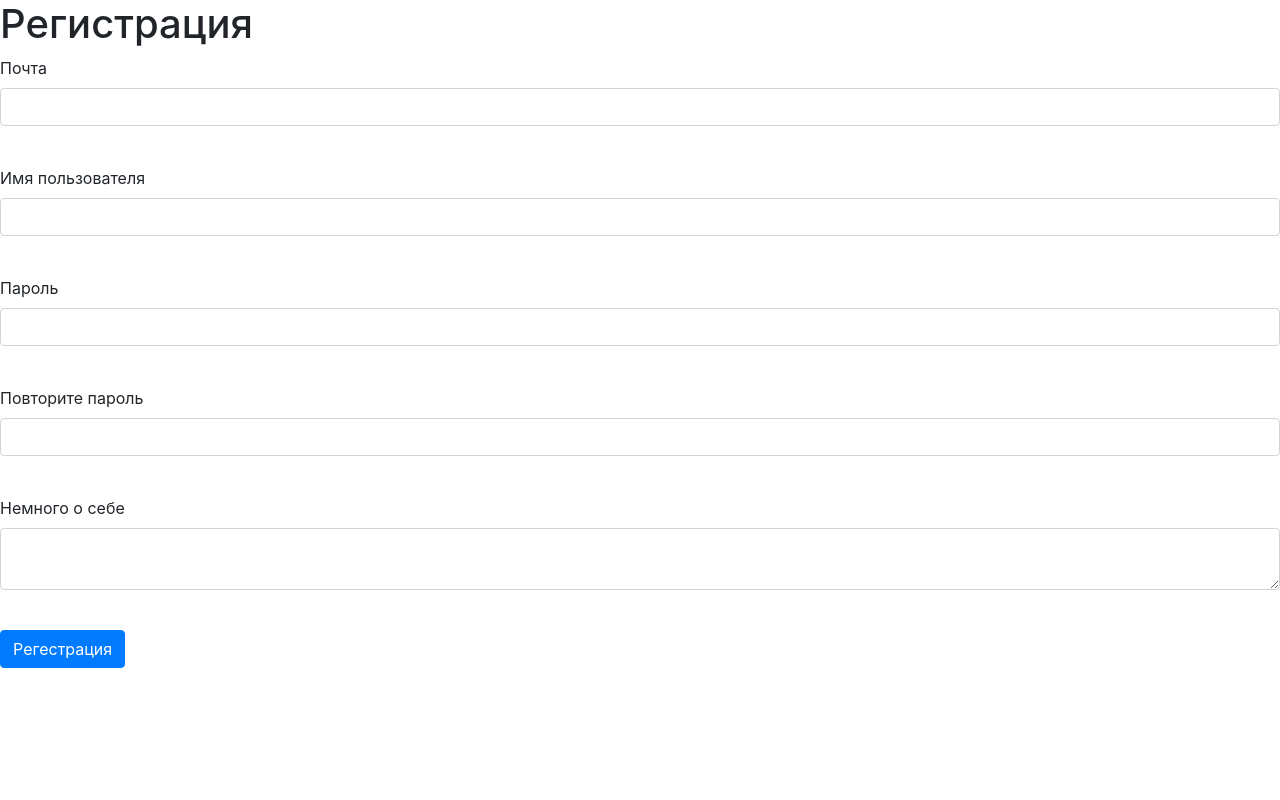
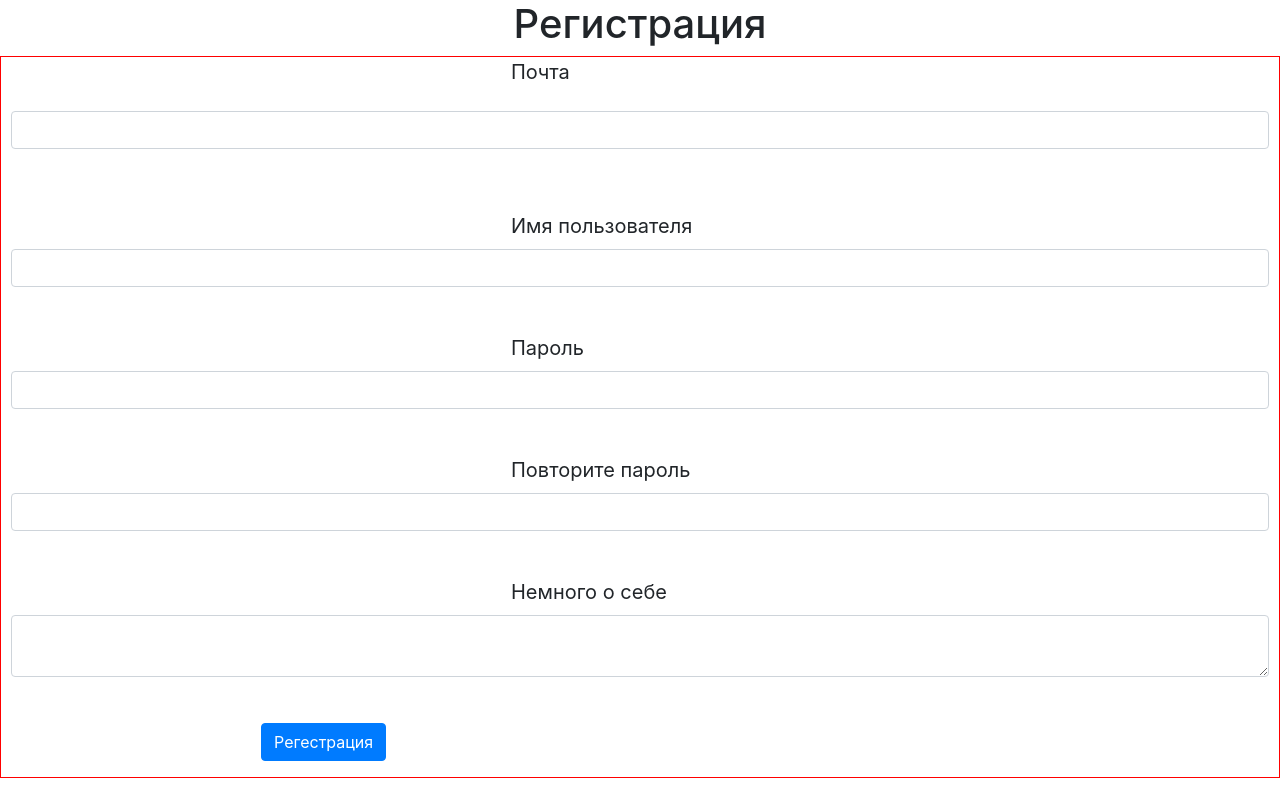
Before and after one commit to H1ebush9k/content, a Flask app: page /register in a window 1280 px wide. Run offline with Flask 2, Linux system fonts and the light colour scheme; some libraries are stand-ins or nearby versions.

Commit message:
в окне регистрации местоположение текста + рамочка

```diff
--- a/templates/register.html
+++ b/templates/register.html
@@ -10,14 +10,21 @@
     <title>{{title}}</title>
 </head>
 <body>
-<h1>Регистрация</h1>
-<form action="" method="post">
+<h1 align="center">Регистрация</h1>
+<style>
+.outline {
+border: 1px solid red;
+padding: 0 10px;
+   }
+</style>
+<form action="" method="post" style='font-size:20px; text-indent:250px'>
     {{ form.hidden_tag() }}
+    <div class="outline">
     <p>
         {{ form.email.label }}<br>
-        {{ form.email(class="form-control", type="email") }}<br>
+        <p>{{ form.email(class="form-control", type="email") }}</p><br>
         {% for error in form.email.errors %}
-            <p class="alert alert-danger" role="alert">
+            <p class="alert alert-danger" role="alert" >
                 {{ error }}
             </p>
         {% endfor %}
@@ -60,6 +67,7 @@
     </p>
     <p>{{ form.submit(type="submit", class="btn btn-primary") }}</p>
     {{message}}
+    </div>
 </form>
 </body>
 </html>
```
